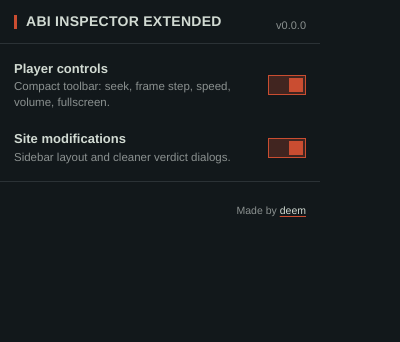
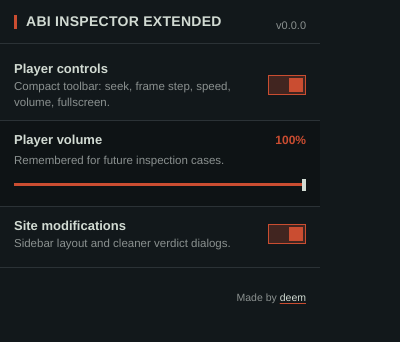
Before and after one commit to mkornela/ABI-Inspector-Extended, a browser extension: page abi-inspector-enhancer/popup.html in a window 400 px wide. Drawn offline with Linux system fonts and the light colour scheme.

Commit message:
Add persistent player volume and extension icon
Remember player volume across cases, expose it in the settings popup, and apply it when the official Workbench video changes. Add transparent ABI-inspired toolbar and store icons in all required sizes for the 1.6.0 release.

```diff
--- a/abi-inspector-enhancer/content.js
+++ b/abi-inspector-enhancer/content.js
@@ -410,6 +410,11 @@
       if (video) {
         video.volume = Number(ui.volume.value);
         video.muted = video.volume === 0;
+        if (typeof chrome !== "undefined" && chrome.storage) {
+          chrome.storage.local
+            .set({ playerVolume: Math.round(video.volume * 100) })
+            .catch(() => {});
+        }
         render();
       }
     });
--- a/abi-inspector-enhancer/popup.css
+++ b/abi-inspector-enhancer/popup.css
@@ -55,6 +55,54 @@ main { padding: 6px 0; }
 .text { flex: 1; min-width: 0; }
 .text strong { display: block; font-size: 13px; font-weight: 700; }
 .text small { display: block; margin-top: 1px; color: var(--muted); font-size: 11.5px; line-height: 1.35; }
+
+.volume-setting {
+  padding: 10px 14px 12px;
+  border-block: 1px solid var(--line);
+  background: #0e1315;
+}
+.volume-heading {
+  display: flex;
+  align-items: center;
+  justify-content: space-between;
+  gap: 12px;
+}
+.volume-heading label { font-size: 13px; font-weight: 700; }
+.volume-heading output {
+  color: var(--accent);
+  font-size: 12px;
+  font-weight: 700;
+  font-variant-numeric: tabular-nums;
+}
+.volume-setting small { display: block; margin-top: 2px; color: var(--muted); font-size: 11.5px; }
+.volume-setting input[type="range"] {
+  display: block;
+  width: 100%;
+  height: 18px;
+  margin: 8px 0 0;
+  appearance: none;
+  -webkit-appearance: none;
+  background: transparent;
+  cursor: pointer;
+}
+.volume-setting input[type="range"]::-webkit-slider-runnable-track {
+  height: 3px;
+  background: linear-gradient(
+    to right,
+    var(--accent) 0 var(--volume-fill, 100%),
+    #374044 var(--volume-fill, 100%) 100%
+  );
+}
+.volume-setting input[type="range"]::-webkit-slider-thumb {
+  width: 4px;
+  height: 12px;
+  margin-top: -4px;
+  appearance: none;
+  -webkit-appearance: none;
+  background: var(--text);
+  border: 0;
+}
+.volume-setting input[type="range"]:focus-visible { outline: 2px solid var(--accent); outline-offset: 3px; }
 
 /* square switch to match the site's 1px square borders */
 .option input {
--- a/abi-inspector-enhancer/popup.html
+++ b/abi-inspector-enhancer/popup.html
@@ -22,6 +22,23 @@
         <span class="switch" aria-hidden="true"></span>
       </label>
 
+      <section class="volume-setting" aria-labelledby="playerVolumeLabel">
+        <div class="volume-heading">
+          <label id="playerVolumeLabel" for="playerVolume">Player volume</label>
+          <output id="playerVolumeValue" for="playerVolume">100%</output>
+        </div>
+        <small>Remembered for future inspection cases.</small>
+        <input
+          id="playerVolume"
+          type="range"
+          min="0"
+          max="100"
+          step="1"
+          value="100"
+          aria-label="Default player volume"
+        />
+      </section>
+
       <label class="option" for="site">
         <span class="text">
           <strong>Site modifications</strong>
--- a/abi-inspector-enhancer/popup.js
+++ b/abi-inspector-enhancer/popup.js
@@ -1,5 +1,5 @@
 "use strict";
-const DEFAULTS = { controls: true, site: true };
+const DEFAULTS = { controls: true, site: true, playerVolume: 100 };
 const $ = (id) => document.getElementById(id);
 const statusEl = $("status");
 const reloadBtn = $("reload");
@@ -26,6 +26,10 @@ async function findInspectorTab() {
 function render(settings) {
   $("controls").checked = settings.controls;
   $("site").checked = settings.site;
+  const volume = Math.max(0, Math.min(100, Number(settings.playerVolume) || 0));
+  $("playerVolume").value = String(volume);
+  $("playerVolumeValue").value = `${volume}%`;
+  $("playerVolume").style.setProperty("--volume-fill", `${volume}%`);
 
   const loaded = page?.controlsLoaded; // "on" | "off" | null
   const wanted = settings.controls ? "on" : "off";
@@ -50,6 +54,13 @@ for (const key of ["controls", "site"]) {
   });
 }
 
+$("playerVolume").addEventListener("input", async (event) => {
+  const playerVolume = Number(event.target.value);
+  $("playerVolumeValue").value = `${playerVolume}%`;
+  event.target.style.setProperty("--volume-fill", `${playerVolume}%`);
+  await chrome.storage.local.set({ playerVolume });
+});
+
 reloadBtn.addEventListener("click", async () => {
   if (tabId == null) return;
   try {
--- a/package.json
+++ b/package.json
@@ -1,6 +1,6 @@
 {
   "name": "abi-inspector-extended",
-  "version": "1.5.0",
+  "version": "1.6.0",
   "private": true,
   "description": "Development metadata for ABI Inspector Extended.",
   "engines": {
```
Also changed, not shown: abi-inspector-enhancer/settings.js (+39 -7 lines), README.md, abi-inspector-enhancer/icons/icon-128.png (added), abi-inspector-enhancer/icons/icon-16.png (added), abi-inspector-enhancer/icons/icon-32.png (added), abi-inspector-enhancer/icons/icon-48.png (added), abi-inspector-enhancer/manifest.json, 1 other file.
